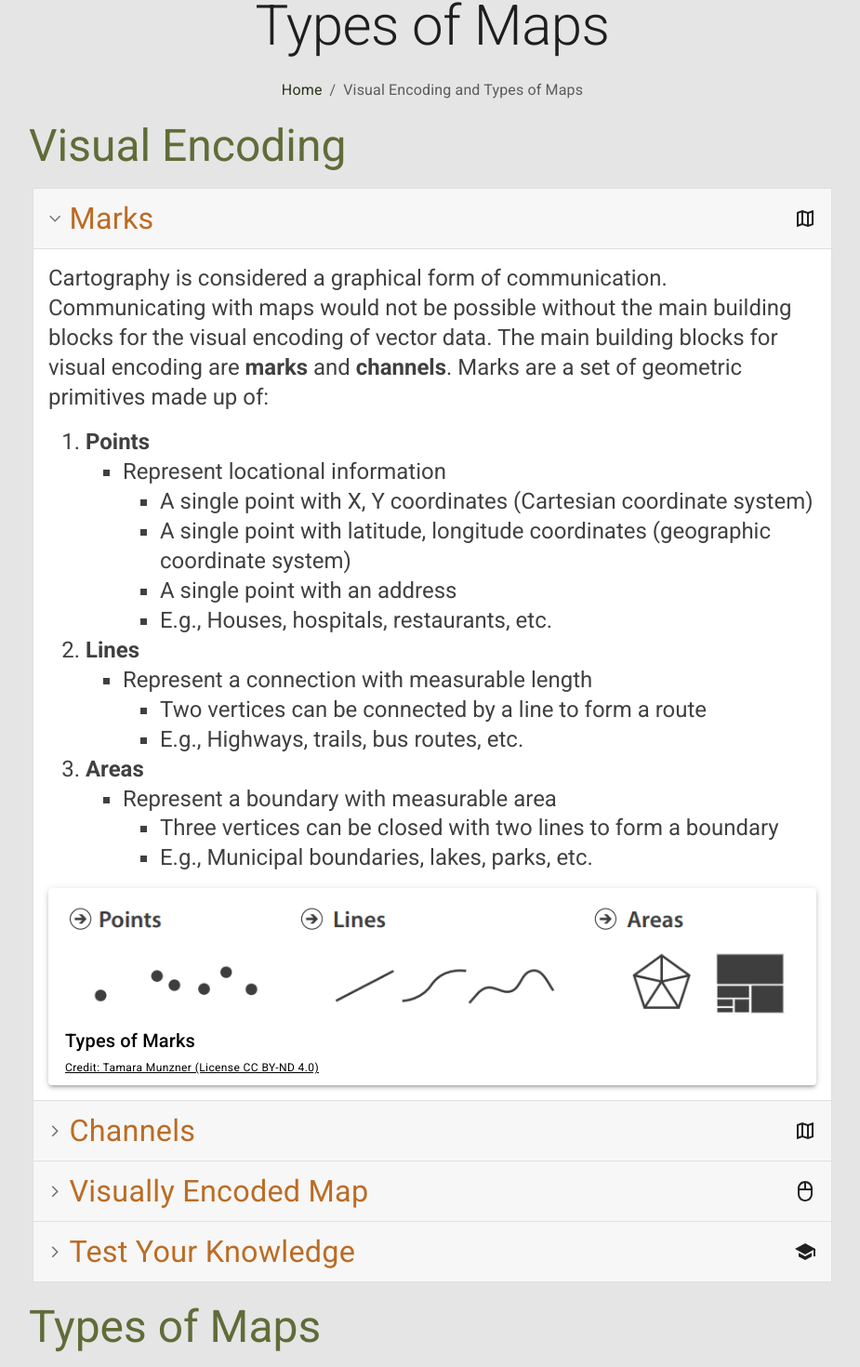
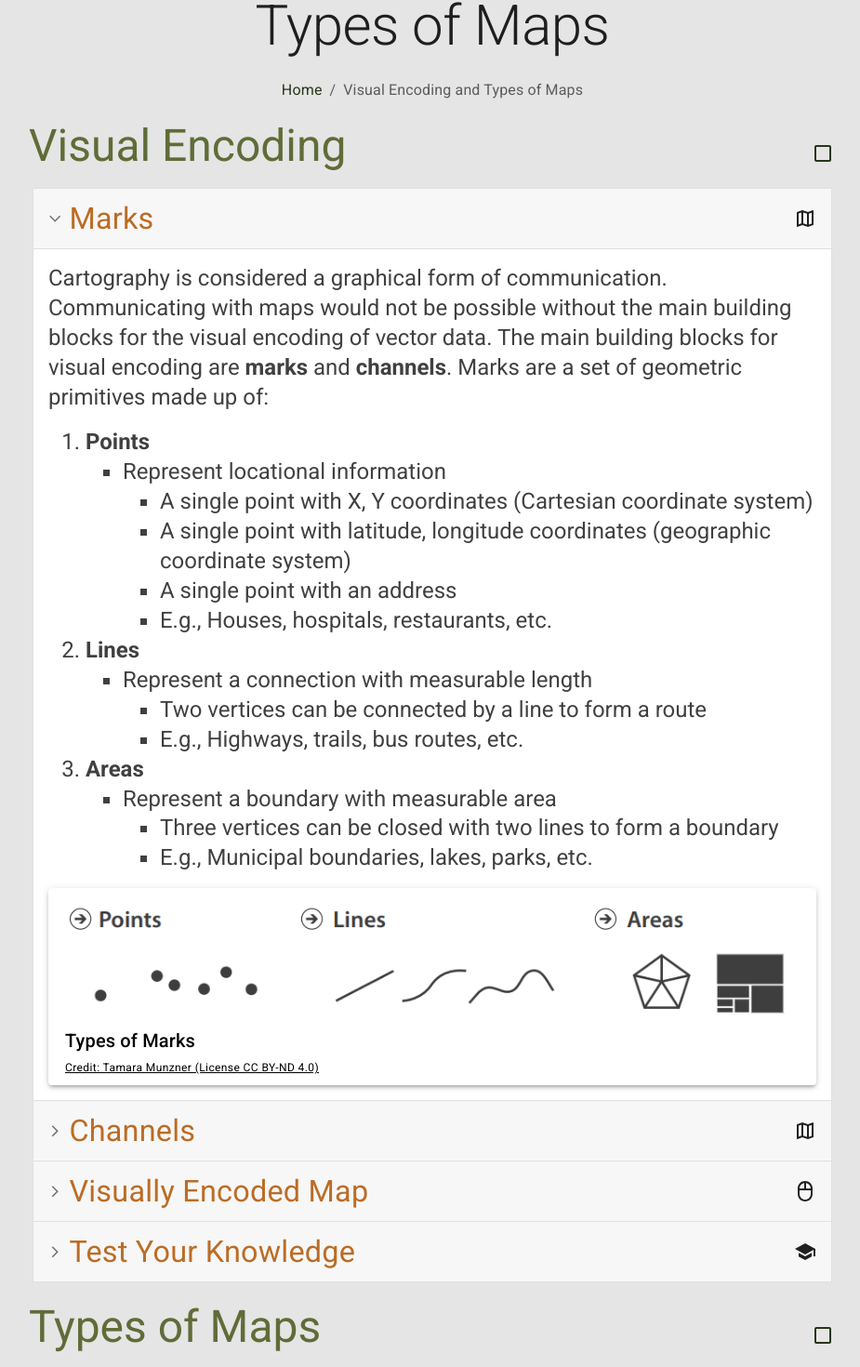
Before and after one commit to InteractiveLearner/interactivelearner-gis, a React (Create React App) app: page /#/visual in a window 1280 px wide. Shown: the part 169-1639 px from the top of the page at 93% size, without its empty margins (175-1100 px from the left). Built offline with nearby package versions, Linux system fonts and the light colour scheme.

Commit message:
More checkboxes

```diff
--- a/src/views/components/Sources.jsx
+++ b/src/views/components/Sources.jsx
@@ -31,7 +31,7 @@ theme = responsiveFontSizes(theme);
 export default function Sources(props) {
   return (
     <ThemeProvider theme={theme}>
-      <Container maxWidth="md" style={{ padding: "20px" }}>
+      <Container maxWidth="md" style={{ padding: "0px 20px 20px 20px" }}>
         <Typography variant="h3" sx={theme.header} gutterBottom>
           Sources
         </Typography>
--- a/src/views/pages/Projections.jsx
+++ b/src/views/pages/Projections.jsx
@@ -32,9 +32,6 @@ let theme = createTheme({
   header: {
     color: "#606c38",
     paddingLeft: "16px",
-  },
-  contentHeader: {
-    color: "#bc6c25",
   },
   card: {
     padding: "8px 16px 0px 16px",
--- a/src/views/pages/Visual.jsx
+++ b/src/views/pages/Visual.jsx
@@ -3,12 +3,11 @@ import React from "react";
 import {
   Typography,
   Container,
-  Card,
-  CardContent,
   CardMedia,
   ThemeProvider,
   createTheme,
   responsiveFontSizes,
+  Checkbox,
 } from "@mui/material";
 
 import MapOutlinedIcon from "@mui/icons-material/MapOutlined";
@@ -36,10 +35,6 @@ let theme = createTheme({
   header: {
     color: "#606c38",
     paddingLeft: "16px",
-  },
-  contentHeader: {
-    color: "#bc6c25",
-    paddingBottom: "8px",
   },
   card: {
     padding: "8px 16px 0px 16px",
@@ -488,19 +483,50 @@ const authors = [
 ];
 
 function Visual() {
+  const [checked, setChecked] = React.useState([-1]);
+
+  const handleToggle = (value) => () => {
+    const currentIndex = checked.indexOf(value);
+    const newChecked = [...checked];
+
+    if (currentIndex === -1) {
+      newChecked.push(value);
+    } else {
+      newChecked.splice(currentIndex, 1);
+    }
+
+    setChecked(newChecked);
+  };
   return (
     <MainLayout>
       <Title crumbs={"Visual Encoding and Types of Maps"} />
       <ThemeProvider theme={theme}>
-        <Container maxWidth="md" style={{ padding: "20px 0" }}>
+        <Container maxWidth="md" style={{ padding: "20px 0px 0px 0px" }}>
+          <div style={{ display: "flex", flexWrap: "wrap" }}>
             <Typography gutterBottom variant="h3" sx={theme.header}>
               Visual Encoding
             </Typography>
+            <Checkbox
+              edge="end"
+              style={{ color: "#283618", width: "85px" }}
+              onChange={handleToggle(0)}
+              checked={checked.indexOf(0) !== -1}
+              sx={{ marginLeft: "auto" }}
+            />
+          </div>
           <ContentBuilder topics={encodingTopic} />
-
+          <div style={{ display: "flex", flexWrap: "wrap" }}>
             <Typography gutterBottom variant="h3" sx={theme.header}>
               Types of Maps
             </Typography>
+            <Checkbox
+              edge="end"
+              style={{ color: "#283618", width: "85px" }}
+              onChange={handleToggle(1)}
+              checked={checked.indexOf(1) !== -1}
+              sx={{ marginLeft: "auto" }}
+            />
+          </div>
           <ContentBuilder topics={typesTopic} />
         </Container>
       </ThemeProvider>
```
Lines whose indentation alone changed are shown as unchanged.
